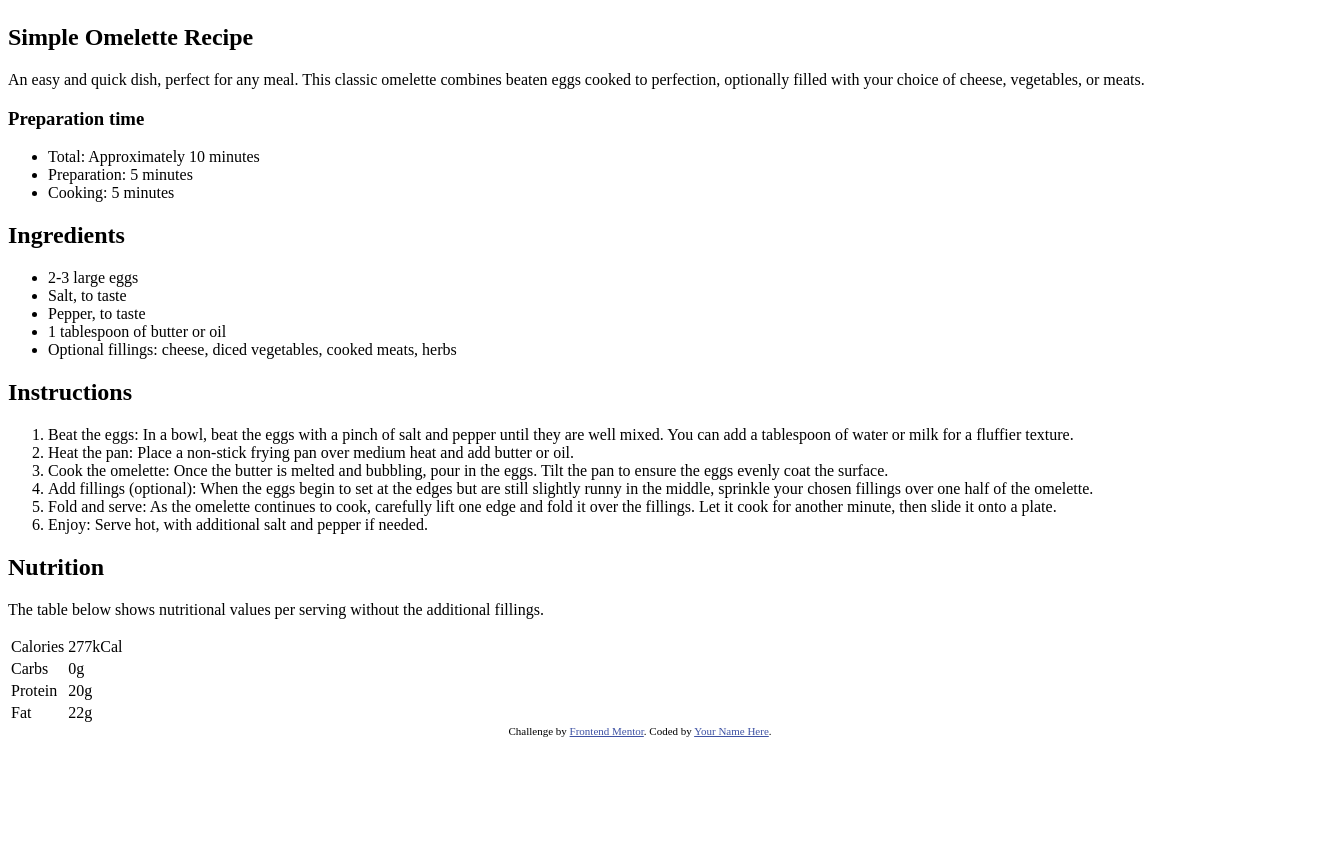
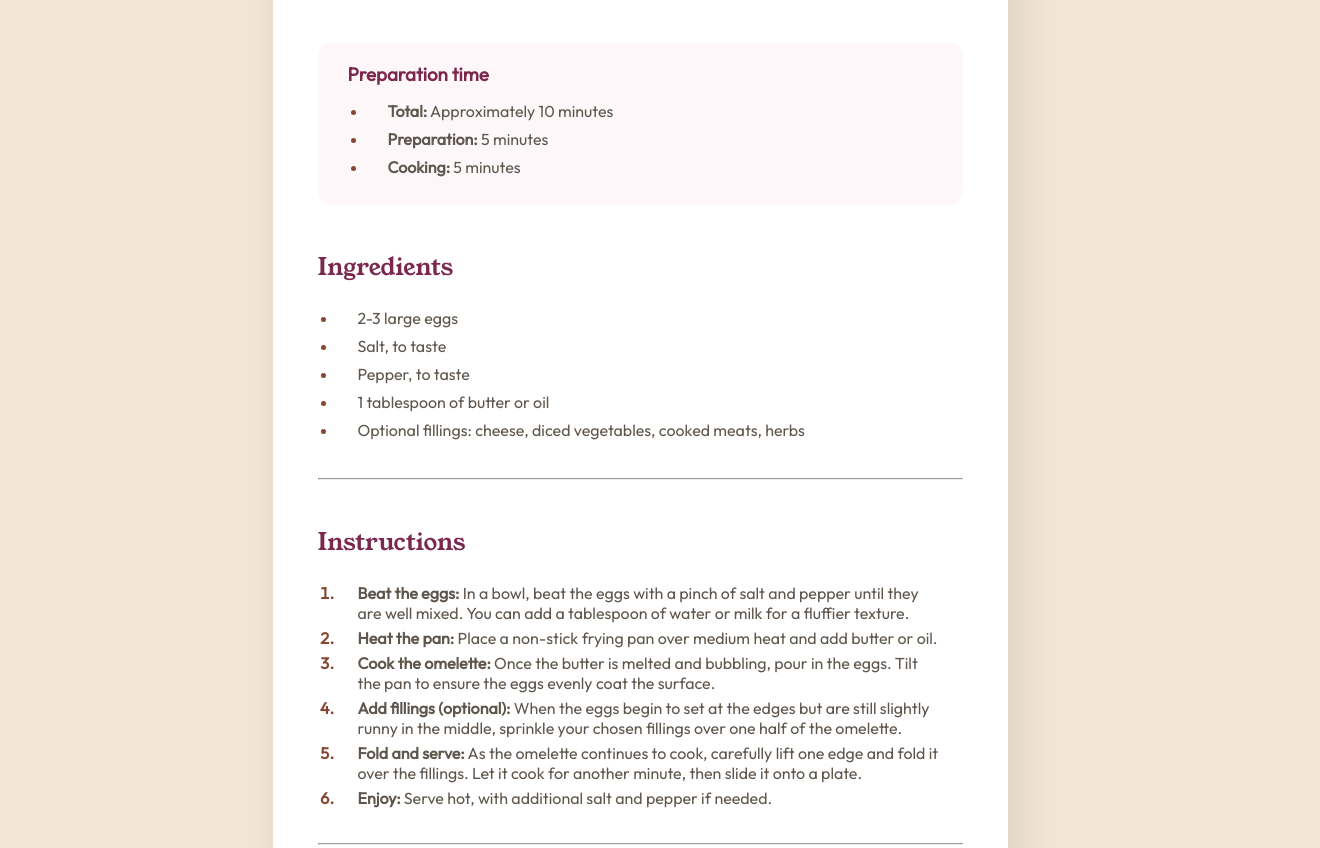
Before and after one commit to Histman726/recipe-page-main, a plain HTML site: page index.html in a window 1280 px wide. Shown: the part 608-1456 px from the top of the page, 1320 px wide, since content can reach past the window. Before the commit the page ends 1353 px from the top, so only its background shows below. Drawn offline with Linux system fonts and the light colour scheme.

Commit message:
Day 2: Diseño Desktop completado

```diff
--- a/index.html
+++ b/index.html
@@ -2,17 +2,12 @@
 <html lang="en">
 <head>
   <meta charset="UTF-8">
-  <meta name="viewport" content="width=device-width, initial-scale=1.0"> <!-- displays site properly based on user's device -->
+  <meta name="viewport" content="width=device-width, initial-scale=1.0">
 
   <link rel="icon" type="image/png" sizes="32x32" href="./assets/images/favicon-32x32.png">
 
   <title>Frontend Mentor | Recipe page</title>
-
-  <!-- Feel free to remove these styles or customise in your own stylesheet 👍 -->
-  <style>
-    .attribution { font-size: 11px; text-align: center; }
-    .attribution a { color: hsl(228, 45%, 44%); }
-  </style>
+  <link rel="stylesheet" href="styles.css">
 </head>
 <body>
 
@@ -28,9 +23,9 @@
   <section class="preparation">
     <h3>Preparation time</h3>
     <ul>
-      <li>Total: Approximately 10 minutes</li>
-      <li>Preparation: 5 minutes</li>
-      <li>Cooking: 5 minutes</li>
+      <li><strong>Total:</strong> Approximately 10 minutes</li>
+      <li><strong>Preparation:</strong> 5 minutes</li>
+      <li><strong>Cooking:</strong> 5 minutes</li>
     </ul>
   </section>
   <section class="ingredients">
@@ -42,22 +37,25 @@
       <li>1 tablespoon of butter or oil</li>
       <li>Optional fillings: cheese, diced vegetables, cooked meats, herbs</li>
     </ul>
+    <hr>
   </section>
   <section class="instructions">
     <h2>Instructions</h2>
     <ol>
-      <li>Beat the eggs: In a bowl, beat the eggs with a pinch of salt and pepper until they are well mixed.
+      <li><strong>Beat the eggs:</strong> In a bowl, beat the eggs with a pinch of salt and pepper until they are well mixed.
         You can add a tablespoon of water or milk for a fluffier texture.</li>
-      <li>Heat the pan: Place a non-stick frying pan over medium heat and add butter or oil.</li>
-      <li>Cook the omelette: Once the butter is melted and bubbling, pour in the eggs. Tilt the pan to ensure
+      <li><strong>Heat the pan:</strong> Place a non-stick frying pan over medium heat and add butter or oil.</li>
+      <li><strong>Cook the omelette:</strong> Once the butter is melted and bubbling, pour in the eggs. Tilt the pan to ensure
         the eggs evenly coat the surface.</li>
-      <li>Add fillings (optional): When the eggs begin to set at the edges but are still slightly runny in the
+      <li><strong>Add fillings (optional):</strong> When the eggs begin to set at the edges but are still slightly runny in the
         middle, sprinkle your chosen fillings over one half of the omelette.</li>
-      <li>Fold and serve: As the omelette continues to cook, carefully lift one edge and fold it over the
+      <li><strong>Fold and serve:</strong> As the omelette continues to cook, carefully lift one edge and fold it over the
         fillings. Let it cook for another minute, then slide it onto a plate.</li>
-      <li>Enjoy: Serve hot, with additional salt and pepper if needed.</li>
+      <li><strong>Enjoy:</strong> Serve hot, with additional salt and pepper if needed.</li>
     </ol>
+    <hr>
   </section>
+
   <section class="nutrition">
     <h2>Nutrition</h2>
     <p>The table below shows nutritional values per serving without the additional fillings.</p>
--- /dev/null
+++ b/styles.css
@@ -0,0 +1,139 @@
+@import url('https://fonts.googleapis.com/css2?family=Outfit:wght@400,600,700&family=Young+Serif&display=swap');
+@import url('https://fonts.googleapis.com/css2?family=Young+Serif&display=swap');
+
+:root{
+  /* Primary */
+  --nutmeg: hsl(14, 45%, 36%);
+  --dark-raspberry: hsl(332, 51%, 32%);
+
+  /* Neutral */
+  --rose-white: hsl(330, 100%, 98%);
+  --eggshell: hsl(30, 54%, 90%);
+  --light-grey: hsl(30, 18%, 87%);
+  --wenge-brown: hsl(30, 10%, 34%);
+  --dark-charcoal: hsl(24, 5%, 18%);
+}
+
+*{
+  padding: 0;
+  margin: 0;
+  box-sizing: border-box;
+}
+
+body{
+  background-color: var(--eggshell);
+}
+
+/* Principal */
+
+main{
+  margin-inline: auto;
+  margin-top: 120px;
+  margin-bottom: 120px;
+  width: 735px;
+  background: white;
+  padding: 33px 45px;
+  border-radius: 20px;
+  box-shadow: 10px 10px 50px rgba(0, 0, 0, 0.1);
+  display: flex;
+  flex-direction: column;
+  gap: 45px;
+}
+
+h2, h1, h3{
+  font-family: 'Young Serif', cursive;
+  font-weight: 400;
+  color: var(--dark-raspberry);
+}
+
+p, li, td{
+  font-family: 'Outfit', cursive;
+  font-weight: 400;
+  font-size: 16px;
+  color: var(--wenge-brown);
+}
+
+/* Imagen */
+.image{
+  width: 100%;
+  border-radius: 15px;
+}
+
+.image img{
+  width: 100%;
+  border-radius: 15px;
+  object-fit: cover;
+}
+
+/* Description */
+.description h1{
+  font-size: 35px;
+  color: black;
+  margin-bottom: 18px;
+}
+
+/* Preparation */
+.preparation{
+  background-color: rgba(250, 215, 231, 0.2);
+  padding: 20px 30px;
+  border-radius: 15px;
+}
+
+.preparation h3{
+  font-family: 'Outfit', cursive;
+  font-weight: 700;
+  margin-bottom: 15px;
+}
+
+ul li::marker, ol li::marker{
+  color: var(--nutmeg);
+  font-weight: bold;
+  font-size: 16px;
+}
+
+.preparation ul, .ingredients ul, .instructions ol{
+  padding: 0 20px;
+}
+
+.preparation ul li, .ingredients ul li, .instructions ol li{
+  padding-left: 20px;
+  padding-bottom: 8px;
+}
+
+/* Ingredients */
+.ingredients h2, .instructions h2, .nutrition h2{
+  margin-bottom: 24px;
+}
+
+.ingredients hr, .instructions hr{
+  margin-top: 30px;
+}
+
+/* Instructions */
+.instructions ol li{
+  padding-bottom: 5px;
+}
+
+/* Nutrition */
+.nutrition p{
+  margin-bottom: 28px;
+}
+
+.nutrition table{
+  width: 100%;
+  border-collapse: collapse;
+}
+
+.nutrition table tr td{
+  border-bottom: 1px solid #ddd;
+  padding: 12px;
+}
+
+.strong{
+  color: var(--dark-raspberry);
+  font-weight: bold;
+}
+
+
+.attribution { font-size: 11px; text-align: center; }
+.attribution a { color: hsl(228, 45%, 44%); }
```
